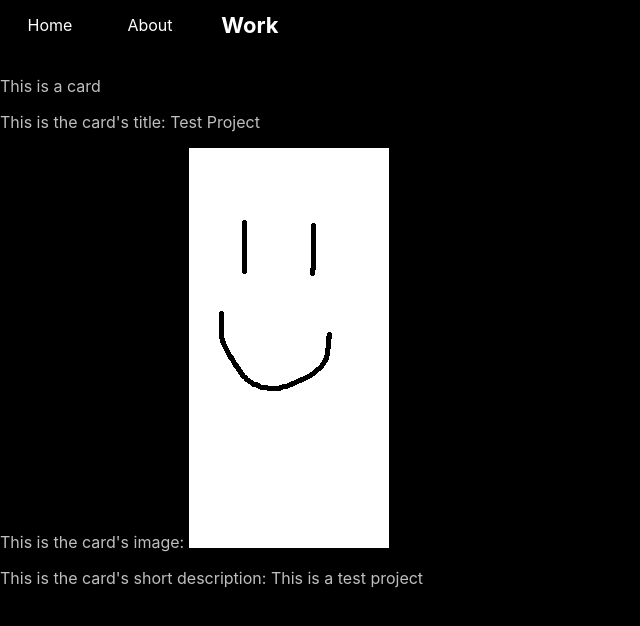
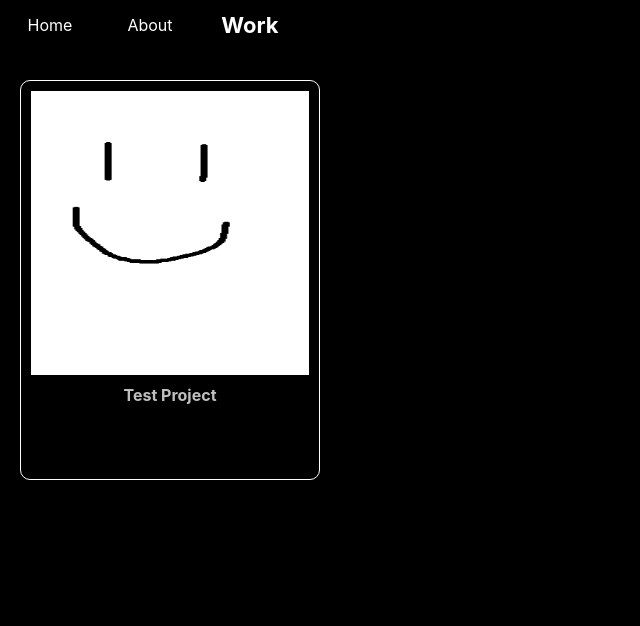
Before and after one commit to wahleric/website, a React (Create React App) app: page /work in a window 1280 px wide. Shown: the top 626 px of the page, without its empty margins (0-640 px from the left). Built offline with nearby package versions, Linux system fonts and the light colour scheme.

Commit message:
Implement basic project card component

```diff
--- a/src/components/Card.js
+++ b/src/components/Card.js
@@ -1,12 +1,23 @@
 import '../css/Card.css';
+
+function cardClicked(callback) {
+	if (callback instanceof Function) {
+		callback();
+	}
+}
 
 function Card(props) {
 	return (
-		<div className="card">
-			<p>This is a card</p>
-			<p>This is the card's title: {props.title}</p>
-			<p>This is the card's image: <img src={props.image} /></p>
-			<p>This is the card's short description: {props.shortDescription}</p>
+		<div className="card" onClick={() => {cardClicked(props.clickCallback)}}>
+			<div className="card-image">
+				<img src={props.image} />
+			</div>
+			<div className="card-title">
+				{props.title}
+			</div>
+			<div className="card-description">
+				{props.description}
+			</div>
 		</div>
 	);
 }
--- a/src/css/Card.css
+++ b/src/css/Card.css
@@ -0,0 +1,37 @@
+.card {
+	box-sizing: border-box;
+	width: 300px;
+	height: 400px;
+	border: 1px solid white;
+	border-radius: 10px;
+	transition: transform 0.2s ease-in-out, border-width 0.2s ease-in-out;
+	padding: 10px;
+	text-align: center;
+	margin: 20px;
+	overflow: hidden;
+}
+
+.card-image {
+	height: 75%;
+}
+
+.card-image img {
+	width: 100%;
+	height: 100%;
+}
+
+.card-title {
+	font-weight: bold;
+	height: 5%;
+	padding: 10px;
+}
+
+.card-description {
+	height: 20%;
+}
+
+@media (hover) {
+	.card:hover {
+		transform: scale(1.05);
+	}
+}
```
